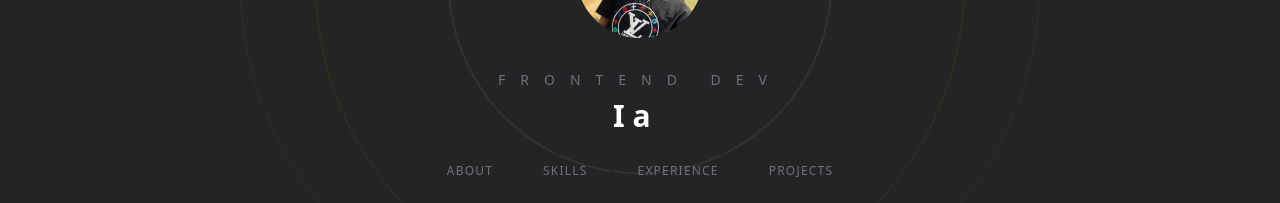
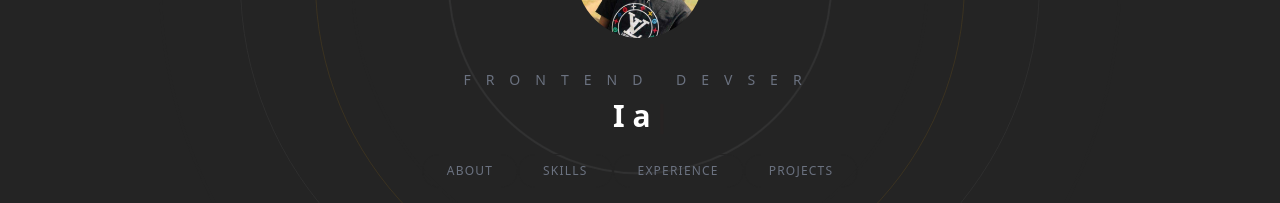
Before and after one commit to cybprom/TopshiPorfolio, a Next.js app: page / in a window 1280 px wide. Shown: the part 367-570 px from the top of the page. Built offline with nearby package versions, Linux system fonts and the light colour scheme.

Commit message:
sanity fix

```diff
--- a/src/components/native/Hero.tsx
+++ b/src/components/native/Hero.tsx
@@ -37,7 +37,7 @@ export default function Hero({}: Props) {
       <div className="z-20">
         <h2 className="uppercase text-gray-500 text-xs lg:text-sm pb-2 tracking-[8px] lg:tracking-[15px]">
           {/* {pageinfo?.role} */}
-          frontend dev
+          frontend devser
         </h2>
         <h1 className="text-2xl lg:text-3xl font-semibold px-10">
           <span>{text}</span>
```
